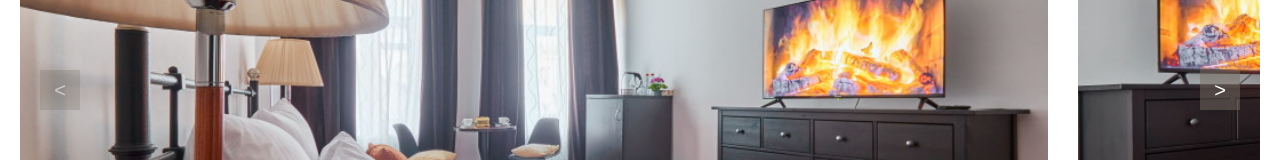
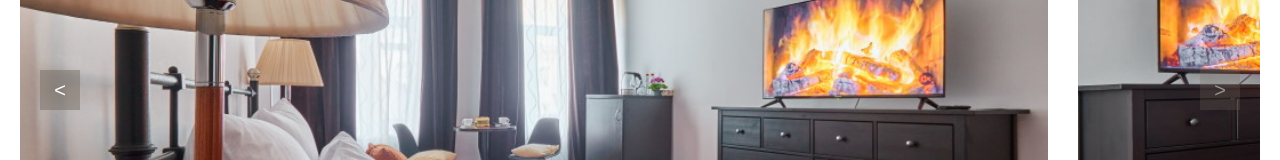
Before and after one commit to TeeBKECH/next_hotel, a Next.js app: page /about in a window 1280 px wide. Shown: the part 350-510 px from the top of the page. Built offline with nearby package versions, Linux system fonts and the light colour scheme.

Commit message:
swiper next arrow fixed 1.2

```diff
--- a/components/swiper/index.jsx
+++ b/components/swiper/index.jsx
@@ -36,8 +36,8 @@ const MySwiper = () => {
     <div className={styles.swiper_box}>
       <button
         ref={navigationPrevRef}
-        className={clsx(styles.swiper_btn, styles.swiper_prev)}
-      >{`<`}</button>
+        className={clsx(styles.swiper_btn, styles.swiper_next)}
+      >{`>`}</button>
       <Swiper
         className={styles.swiper}
         modules={[Navigation]}
@@ -80,8 +80,8 @@ const MySwiper = () => {
       </Swiper>
       <button
         ref={navigationNextRef}
-        className={clsx(styles.swiper_btn, styles.swiper_next)}
-      >{`>`}</button>
+        className={clsx(styles.swiper_btn, styles.swiper_prev)}
+      >{`<`}</button>
     </div>
   )
 }
```
